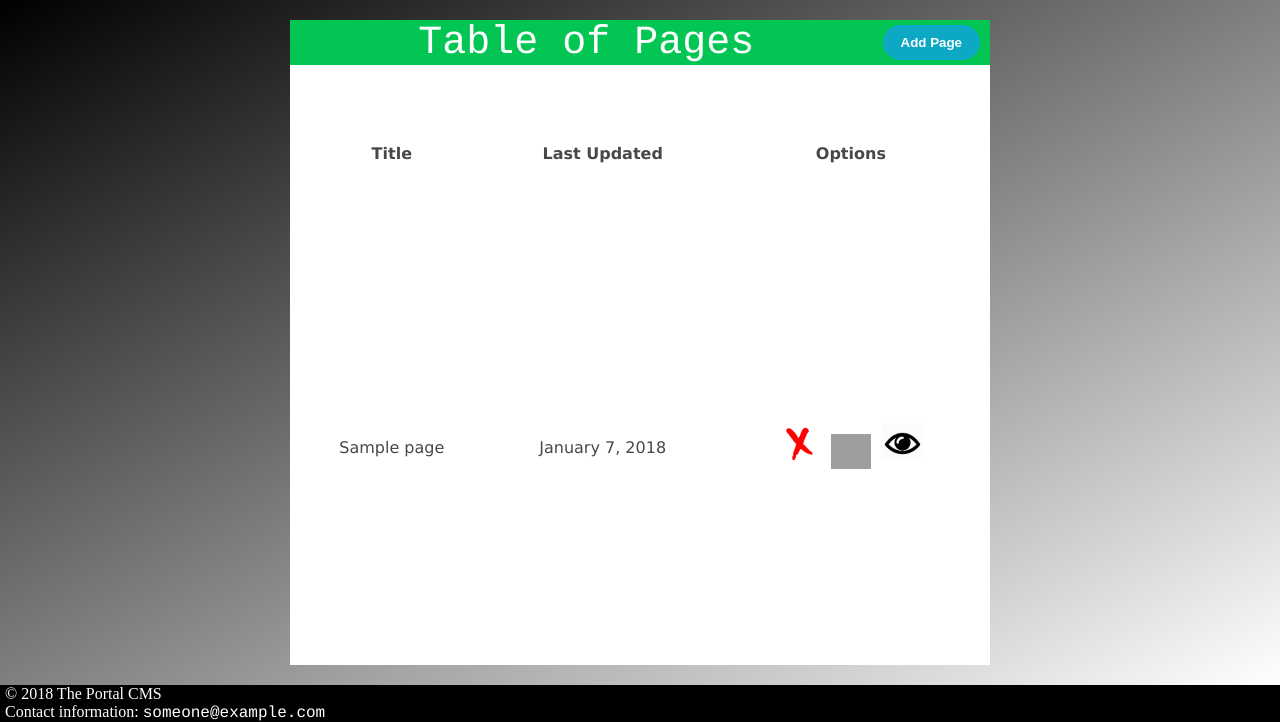
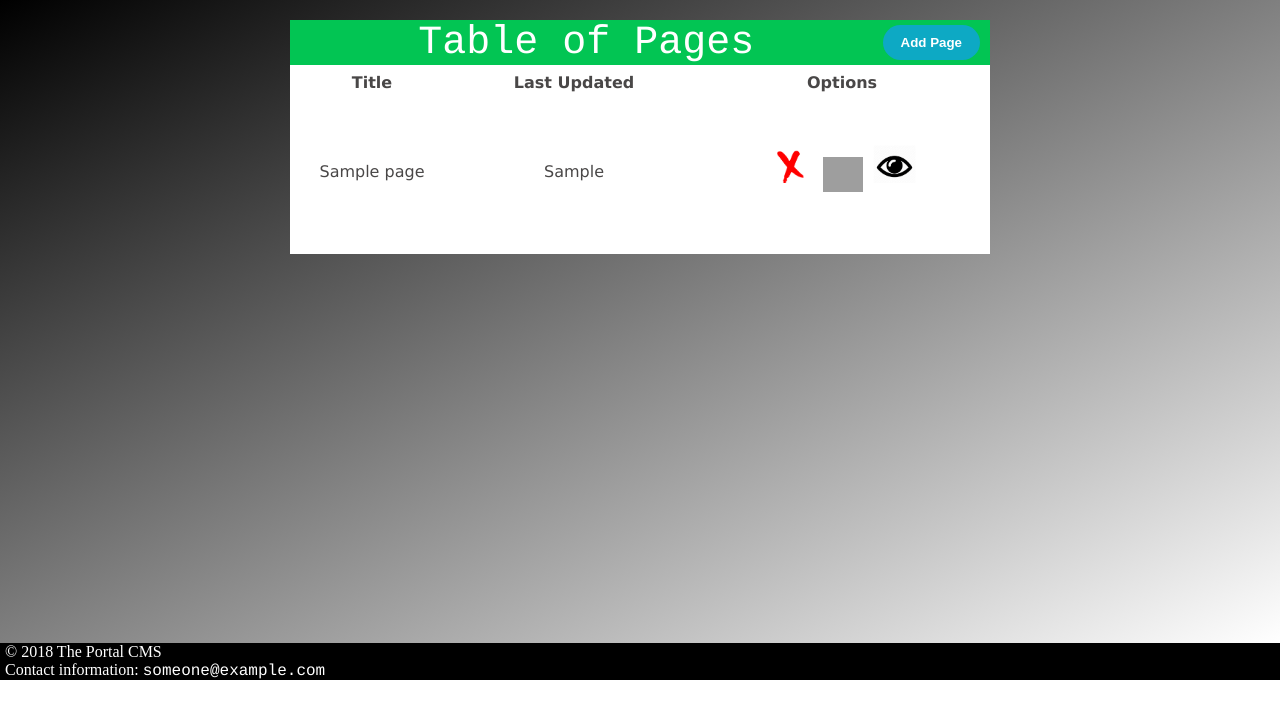
Before and after one commit to yeungjoseph/portal_cms, a Node project: template views/admin.ejs in a window 1280 px wide. Shown: the part 120-842 px from the top of the page. After the commit the page ends 800 px from the top, so only its background shows below. Run offline with Node 20 templates, Linux system fonts and the light colour scheme; the template is opened without the code that fills it: most values are stand-ins (such as "Sample title", 1, 10 or a date in 2020); some libraries are stand-ins or nearby versions; grey boxes are pictures that could not be loaded.

Commit message:
Added more navbar functionality + update page model to include last edit

```diff
--- a/models/page.js
+++ b/models/page.js
@@ -7,7 +7,8 @@
 	content: { type: String, required: true },
 	url: { type: String, required: true, unique: true },
 	template: { type: String, required: true },
-	visible: { type: Boolean, required: true }
+	visible: { type: Boolean, required: true },
+	lastEdit: { type: Date, required: true}
 });
 
 module.exports = mongoose.model('pages', schema);
--- a/public/stylesheets/admin.css
+++ b/public/stylesheets/admin.css
@@ -33,13 +33,25 @@
 
 table#dash{
 	width: 700px;
-	height: 600px;
+	max-height: 800px;
 	color: #494747;
 	margin: auto;
 	background-color: rgba(255,255,255,1);
 	padding: 5px;
 	font-family: Verdana;
 	text-align: center;
+}
+
+td {
+	padding: 50px 0px;
+}
+
+td.title {
+	width: 150px;
+}
+
+td.date {
+	width: 250px;
 }
 
 caption {
--- a/public/stylesheets/main.css
+++ b/public/stylesheets/main.css
@@ -32,7 +32,7 @@
 	width: 100%;
 }
 
-#login {
+#login, #welcome {
 	padding-right: 10px;
 	float: right;
 }
--- a/routes/admin.js
+++ b/routes/admin.js
@@ -56,6 +56,7 @@
 		url: req.body.url,
 		template: req.body.template,
 		visible: true,
+		lastEdit: Date.now()
 	});
 	newPage.save(function(err, page) {
 		if (err) return res.status(500).send(err);
@@ -78,7 +79,7 @@
 // Save edits to a page
 router.post('/edit/:id', function(req, res) {
 	pageModel.findOneAndUpdate({ _id: req.params.id.trim(), 'author._id': req.user._id},
-	{$set:{ title: req.body.title, content: req.body.content, url: req.body.URL }},
+	{$set:{ title: req.body.title, content: req.body.content, url: req.body.URL, lastEdit: Date.now() }},
 	{ new: true }, function(err, updatedPage) {
 		if (err) {
 			if (err.code === 11000) {
--- a/views/admin.ejs
+++ b/views/admin.ejs
@@ -21,8 +21,8 @@
 					</tr>
 					<% for (var i = 0; i < pages.length; i++) {%>
 						<tr>
-							<td><a href="/<%= pages[i].url %>"><%= pages[i].title %></a></td>
-							<td>January 7, 2018</td>
+							<td class="title"><a href="/<%= pages[i].url %>"><%= pages[i].title %></a></td>
+							<td class="date"><%= pages[i].lastEdit %></td>
 							<td>
 								<button class="btn-delete" data-page-id="<%= pages[i]._id %>"></button>
 								<form method="GET" class='within'>
@@ -128,7 +128,7 @@
 			})
 			.done(function(newPage) {
 				$("#dash").append(`<tr><td><a href="/${newPage.url}">${newPage.title}</a></td>
-					<td>January 7, 2018</td>
+					<td>${newPage.lastEdit}</td>
 					<td>
 						<button class="btn-delete" data-page-id="${newPage._id}"></button>
 						<form method="GET" class='within'>
--- a/views/header.ejs
+++ b/views/header.ejs
@@ -8,5 +8,11 @@
 				<% } %>
 		</div>
 	</div>
+	<% if(typeof user !== 'undefined') { %>
+		<a href="/admin">Dashboard</a>
+		<a href="/admin/logout" id="login">Logout</a>
+		<a href="/" id="welcome">Welcome <%= user.name %>!</a>
+	<% } else { %>
 	<a href="/auth" id="login">Login</a>
+	<% } %>
 </nav>
--- a/views/home.ejs
+++ b/views/home.ejs
@@ -16,7 +16,13 @@
 						<% } %>
 				</div>
 			</div>
+			<% if(typeof user !== 'undefined') { %>
+				<a href="/admin">Dashboard</a>
+				<a href="/admin/logout" id="login">Logout</a>
+				<a href="/" id="welcome">Welcome <%= user.name %>!</a>
+			<% } else { %>
 			<a href="/auth" id="login">Login</a>
+			<% } %>
 		</nav>
 
 		<header>Welcome to the Home Page!</header>
--- a/views/template.ejs
+++ b/views/template.ejs
@@ -7,8 +7,9 @@
 	<body>
 		<header><%= title %></header>
 		<% include header %>
+
 		<div class="content">
-			<p><%= content %></p>
+			<%= content %>
 		</div>
 
 		<% include footer %>
```
